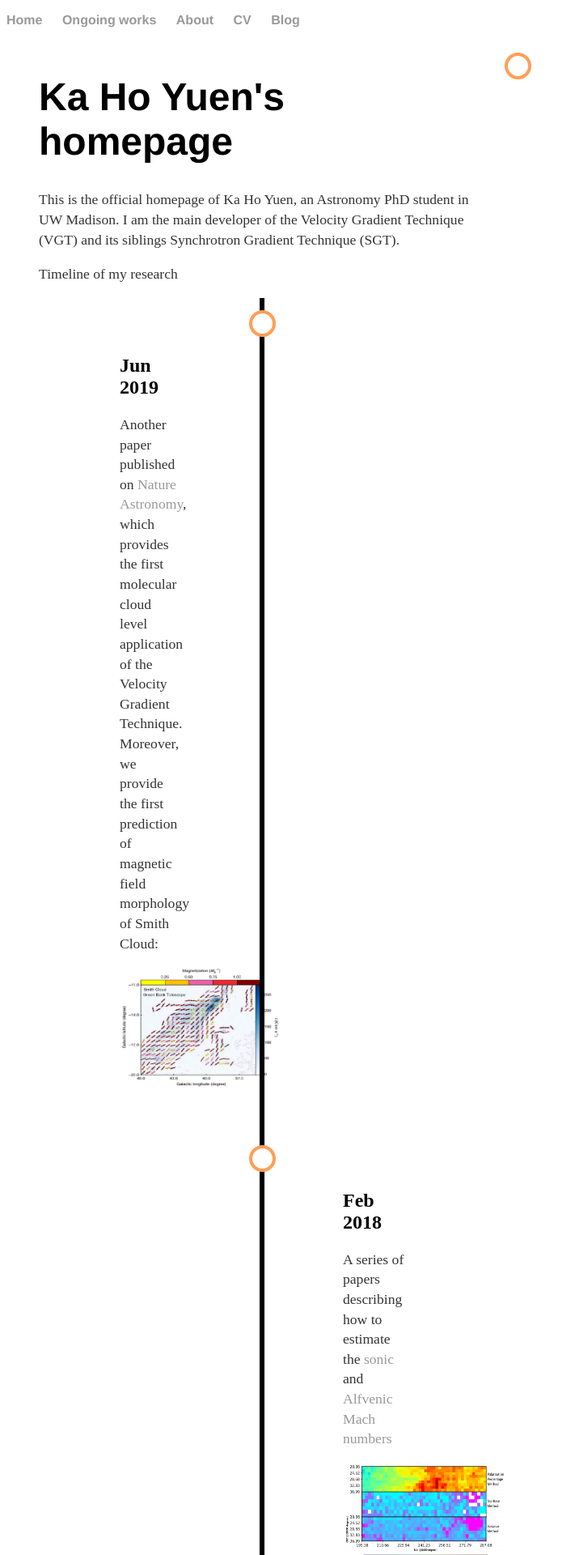
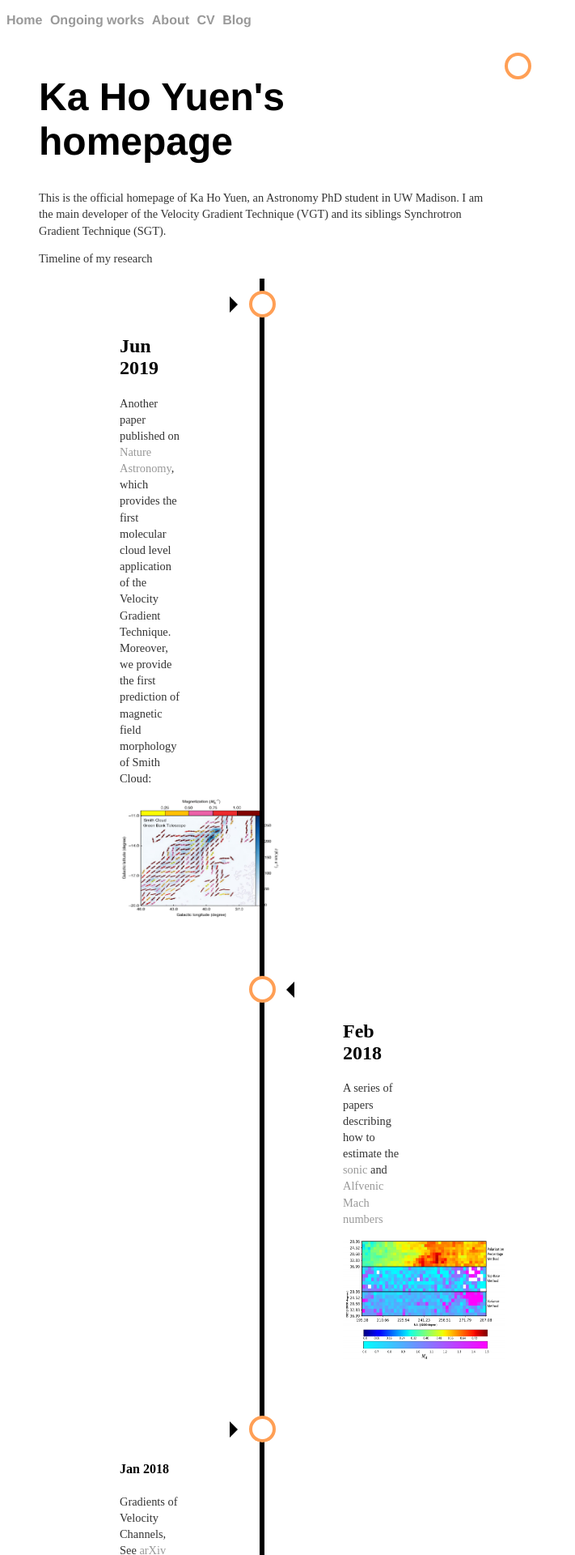
Before and after one commit to kyuen2/laztech.github.io, a Jekyll site: the page built from index.html, in a window 1280 px wide. Shown: the top 1920 px of the page at 81% size, without its empty margins (0-711 px from the left). Built offline with Jekyll 4.4.1, drawn with Linux system fonts in a browser that asks for light colours.

Commit message:
Update main.css

```diff
--- a/css/main.css
+++ b/css/main.css
@@ -15,7 +15,7 @@
 }
 nav ul li, footer ul li {
     display: inline;
-    margin-right: 20px;
+    margin-right: 5px;
 }
 a {
     text-decoration: none;
@@ -29,14 +29,14 @@
     font-family:'Helvetica', 'Arial', 'Sans-Serif';
 }
 p {
-    font-size: 1.1em;
+    font-size: 0.9em;
     line-height: 1.4em;
     color: #333;
 }
 
 
 footer {
-    border-top: 1px solid #d5d5d5;
+    border-top: 0.7px solid #d5d5d5;
     font-size: .8em;
 }
 
@@ -88,7 +88,7 @@
 .container::after {
   content: '';
   position: absolute;
-  width: 25px;
+  width: 25px; /* 25 px*/
   height: 25px;
   right: -17px;
   background-color: white;
@@ -117,9 +117,9 @@
   width: 0;
   z-index: 1;
   right: 30px;
-  border: medium solid white;
+  border: medium solid black;
   border-width: 10px 0 10px 10px;
-  border-color: transparent transparent transparent white;
+  border-color: transparent transparent transparent black;
 }
 
 /* Add arrows to the right container (pointing left) */
@@ -131,9 +131,9 @@
   width: 0;
   z-index: 1;
   left: 30px;
-  border: medium solid white;
+  border: medium solid black;
   border-width: 10px 10px 10px 0;
-  border-color: transparent white transparent transparent;
+  border-color: transparent black transparent transparent;
 }
 
 /* Fix the circle for containers on the right side */
@@ -146,7 +146,7 @@
   padding: 40px 60px;
   background-color: white;
   position: relative;
-  border-radius: 6px;
+  border-radius: 1px;
 }
 
 /* Media queries - Responsive timeline on screens less than 600px wide */
@@ -159,7 +159,7 @@
 /* Full-width containers */
   .container {
     width: 100%;
-    padding-left: 70px;
+    padding-left: 25px;
     padding-right: 25px;
   }
 
```
